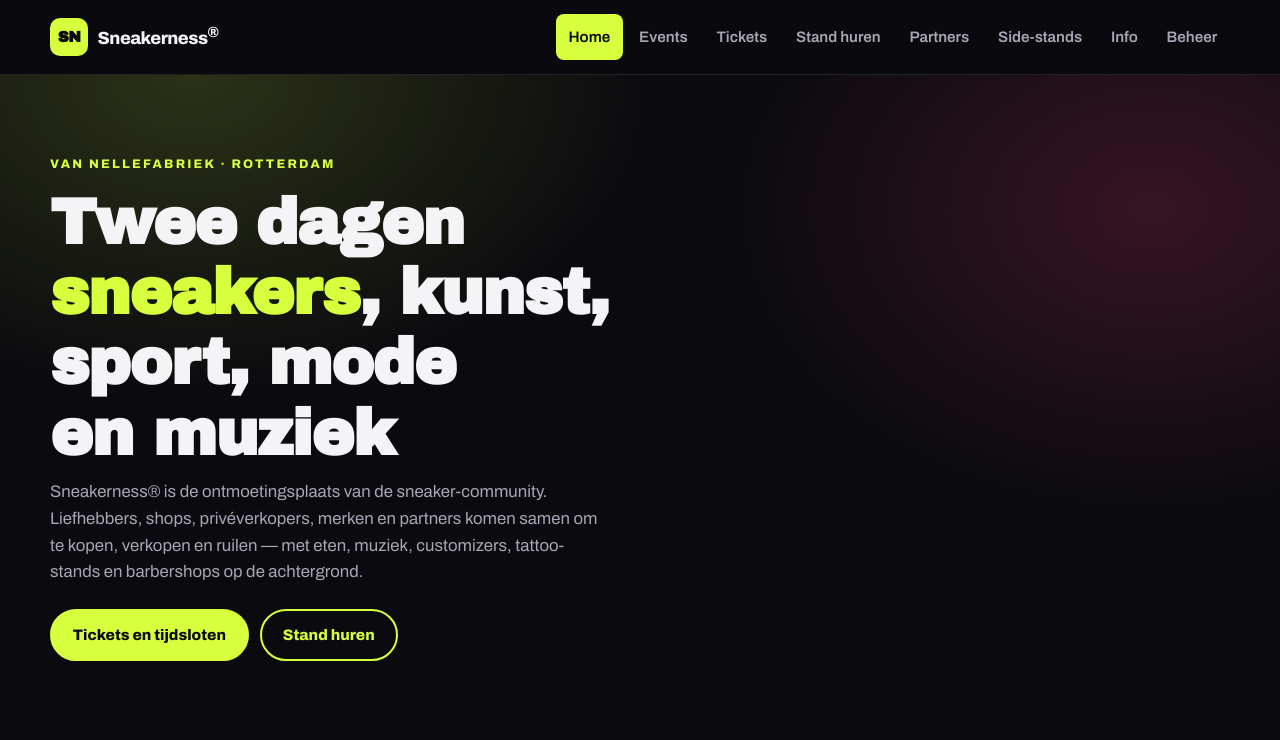
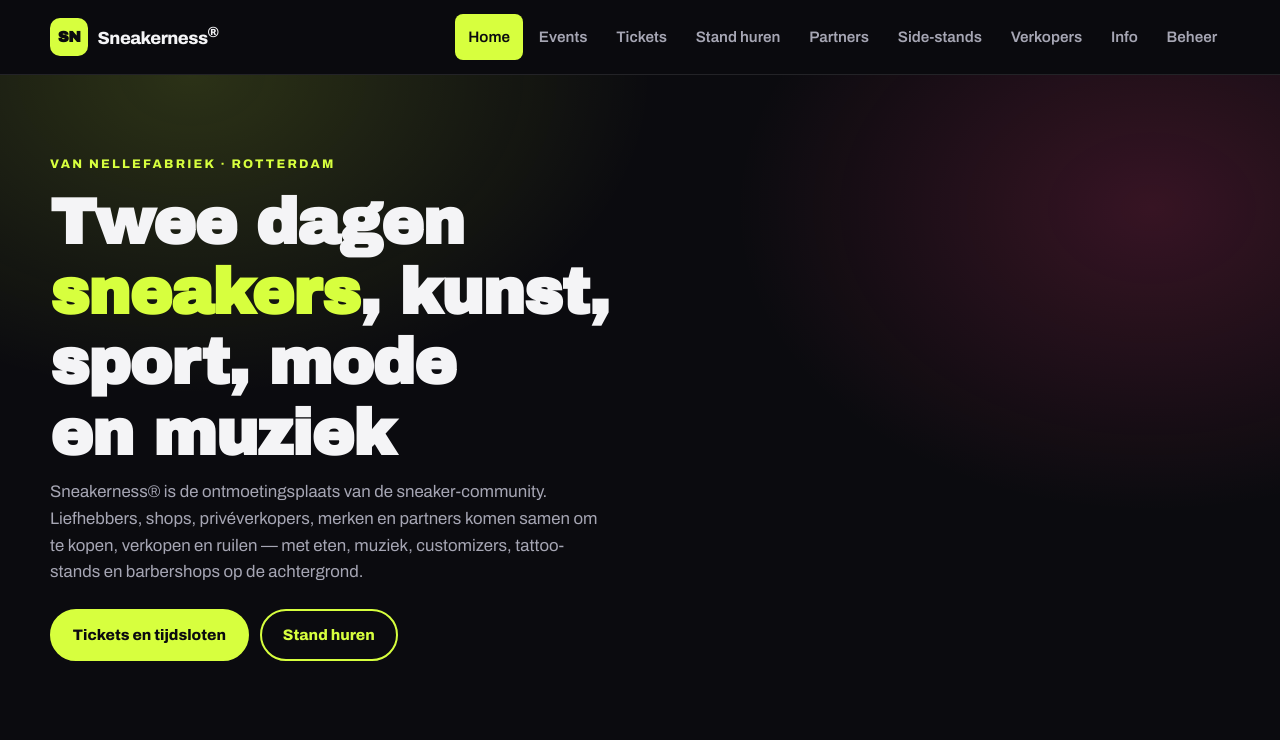
Before and after one commit to Finnian962/Project-L2-p1, a PHP site: page / in a window 1280 px wide. Shown: the top 740 px of the page. Run offline with PHP 8.4, Linux system fonts and the light colour scheme.

Commit message:
feat: add sellers link to main navigation

```diff
--- a/app/Views/layouts/main.php
+++ b/app/Views/layouts/main.php
@@ -20,6 +20,7 @@ $menu = [
     '/stands'      => 'Stand huren',
     '/partners'    => 'Partners',
     '/side-stands' => 'Side-stands',
+    '/verkopers'   => 'Verkopers',
     '/info'        => 'Info',
     '/beheer'      => 'Beheer',
 ];
```
